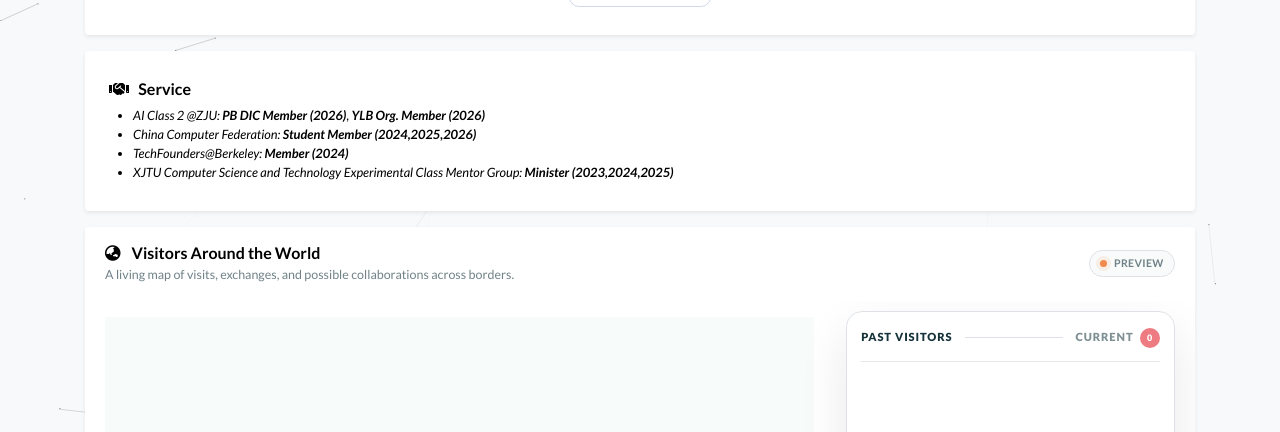
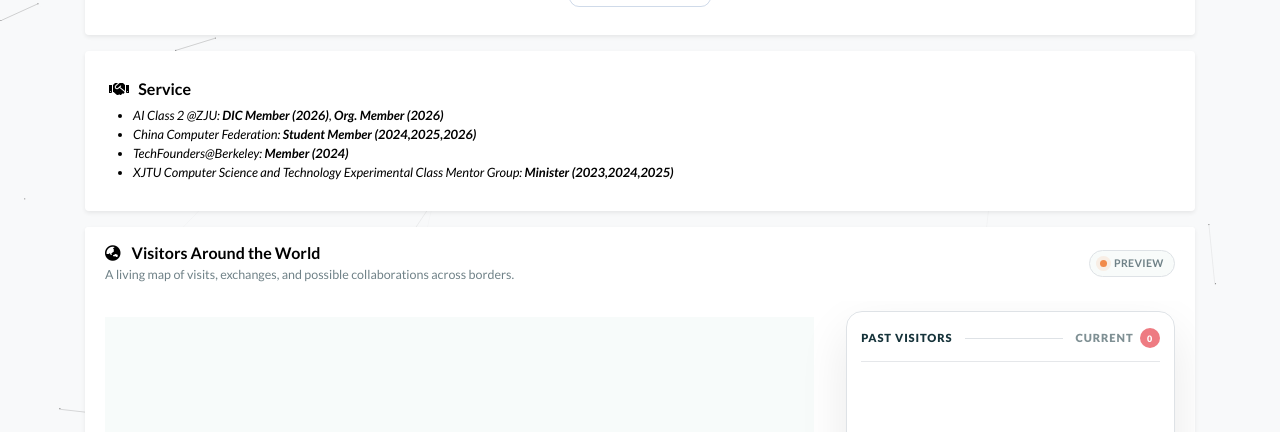
Before and after one commit to Shengxiang-Lin/Shengxiang-Lin.github.io, a Jekyll site: the page built from index.html, in a window 1280 px wide and 900 px high, scrolled down 1708 px. Shown: the part 263-695 px from the top of the window. Built offline with Jekyll 4.4.1, drawn with Linux system fonts in a browser that asks for light colours; a style sheet for code colours, icons or effects is not loaded.

Commit message:
Update profile.yml

```diff
--- a/_data/profile.yml
+++ b/_data/profile.yml
@@ -118,13 +118,13 @@ experience_zh:
     date: 2024.07 - 2024.09
 
 service:
-  - name: "AI Class 2 @ZJU: <strong>PB DIC Member (2026)</strong>, <strong>YLB Org. Member (2026)</strong>"
+  - name: "AI Class 2 @ZJU: <strong>DIC Member (2026)</strong>, <strong>Org. Member (2026)</strong>"
   - name: "China Computer Federation: <strong>Student Member (2024,2025,2026)</strong>"
   - name: "TechFounders@Berkeley: <strong>Member (2024)</strong>"
   - name: "XJTU Computer Science and Technology Experimental Class Mentor Group: <strong>Minister (2023,2024,2025)</strong>"
 
 service_zh:
-  - name: "浙江大学人工智能2班：<strong>党支部纪检委员 (2026)</strong>，<strong>团组织委员 (2026)</strong>"
+  - name: "浙江大学人工智能2班：<strong>纪检委员 (2026)</strong>，<strong>组织委员 (2026)</strong>"
   - name: "中国计算机学会：<strong>学生会员 (2024,2025,2026)</strong>"
   - name: "伯克利科技与创业联盟：<strong>成员 (2024)</strong>"
   - name: "西安交通大学计学组：<strong>部长 (2023,2024,2025)</strong>"
```
